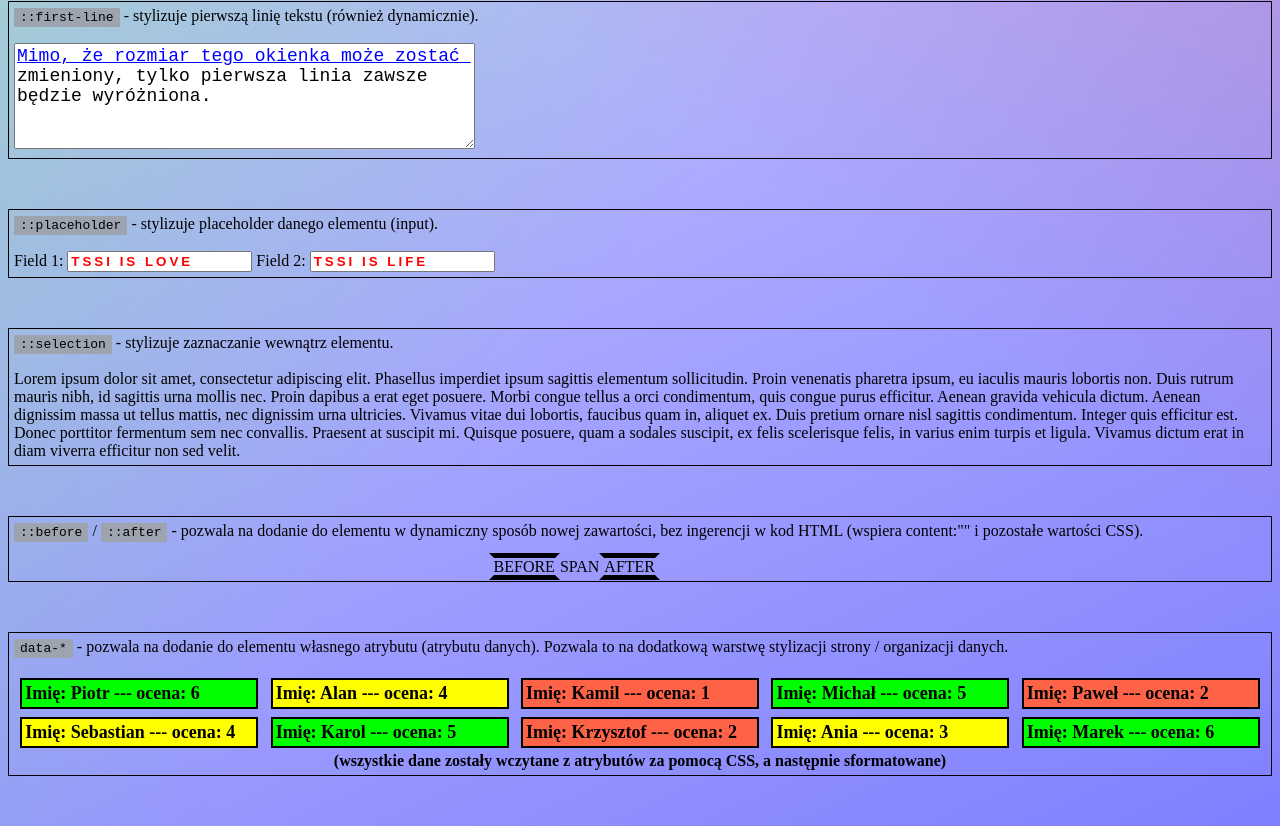
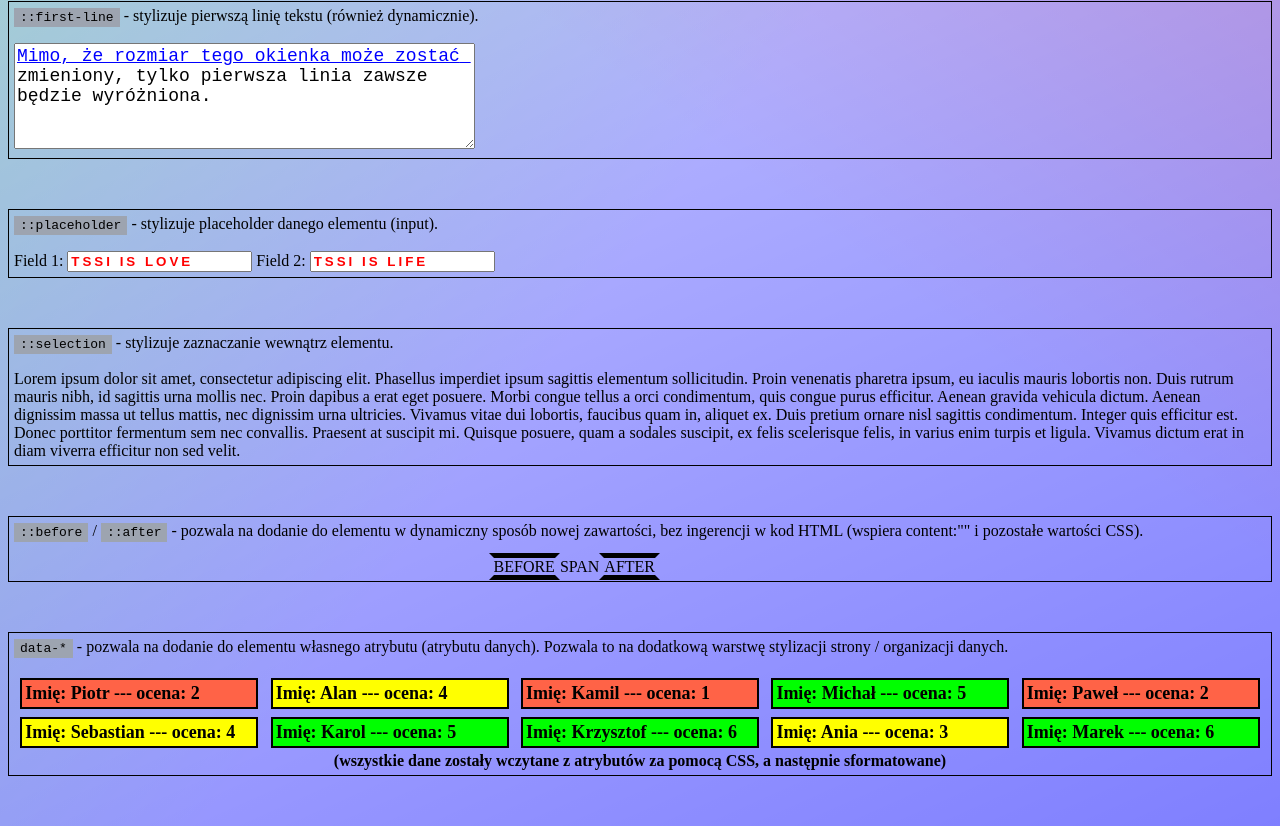
Before and after one commit to PrivPolicy/privpolicy.github.io, a plain HTML site: page TSSI/zadania/8/index.html in a window 1280 px wide. Shown: the part 2336-3162 px from the top of the page. Drawn offline with Linux system fonts and the light colour scheme.

Commit message:
Updated the grades

```diff
--- a/TSSI/zadania/8/index.html
+++ b/TSSI/zadania/8/index.html
@@ -458,14 +458,14 @@
 		<div class="data">
 			<code>data-*</code><span> - pozwala na dodanie do elementu własnego atrybutu (atrybutu danych). Pozwala to na dodatkową warstwę stylizacji strony / organizacji danych.</span></br></br>
 			<div style="width: 100%; text-align: center;">
-				<div class="dataUczen" data-imie="Piotr" data-ocena="6"> </div>
+				<div class="dataUczen" data-imie="Piotr" data-ocena="2"> </div>
 				<div class="dataUczen" data-imie="Alan" data-ocena="4"> </div>
 				<div class="dataUczen" data-imie="Kamil" data-ocena="1"> </div>
 				<div class="dataUczen" data-imie="Michał" data-ocena="5"> </div>
 				<div class="dataUczen" data-imie="Paweł" data-ocena="2"> </div>
 				<div class="dataUczen" data-imie="Sebastian" data-ocena="4"> </div>
 				<div class="dataUczen" data-imie="Karol" data-ocena="5"> </div>
-				<div class="dataUczen" data-imie="Krzysztof" data-ocena="2"> </div>
+				<div class="dataUczen" data-imie="Krzysztof" data-ocena="6"> </div>
 				<div class="dataUczen" data-imie="Ania" data-ocena="3"> </div>
 				<div class="dataUczen" data-imie="Marek" data-ocena="6"> </div>
 				<div style="clear:both;font-weight:bold;">(wszystkie dane zostały wczytane z atrybutów za pomocą CSS, a następnie sformatowane)</div>
```
